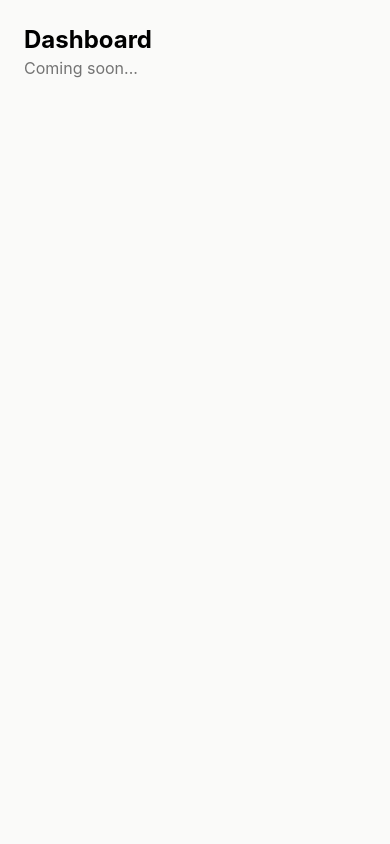
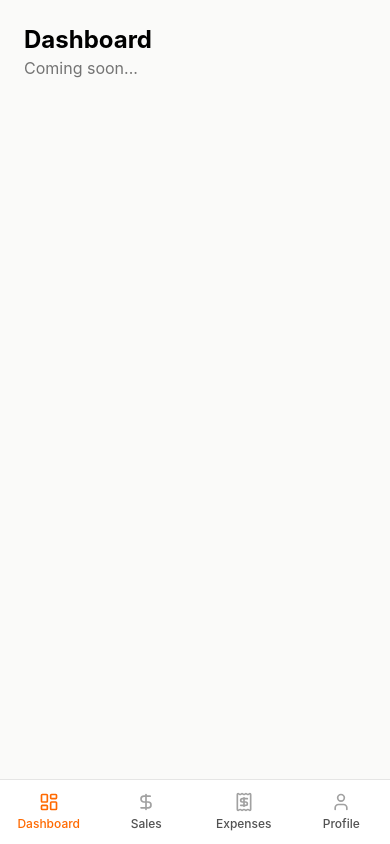
Before and after one commit to bimpeopoju/cashflow_analyzer, a React (Vite) app in the folder cashflow_frontend/: page /dashboard in a window 390 px wide. Built offline with nearby package versions, Linux system fonts and the light colour scheme.

Commit message:
feat: enhance PageWrapper layout with improved content structure and mobile navigation

```diff
--- a/cashflow_frontend/src/components/layout/PageWrapper.tsx
+++ b/cashflow_frontend/src/components/layout/PageWrapper.tsx
@@ -1,6 +1,7 @@
 // src/components/layout/PageWrapper.tsx
 
 import Sidebar from './Sidebar'
+import BottomNav from './BottomNav'
 
 interface PageWrapperProps {
   children: React.ReactNode
@@ -9,10 +10,16 @@ interface PageWrapperProps {
 export default function PageWrapper({ children }: PageWrapperProps) {
   return (
     <div className="flex h-screen bg-stone-50">
+      {/* Desktop Sidebar */}
       <Sidebar />
-      <main className="flex-1 overflow-auto">
+
+      {/* Main content */}
+      <main className="flex-1 overflow-auto pb-20 md:pb-0">
         {children}
       </main>
+
+      {/* Mobile Bottom Nav */}
+      <BottomNav />
     </div>
   )
 }
```
